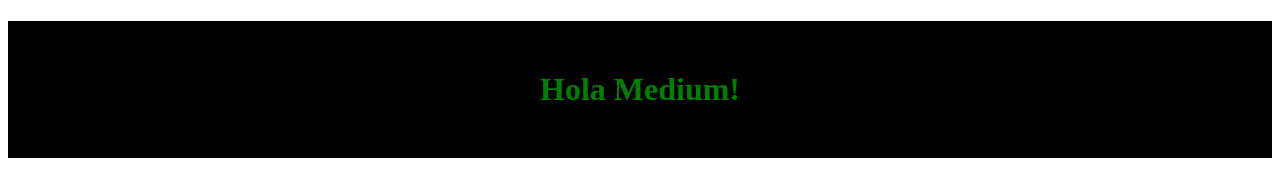
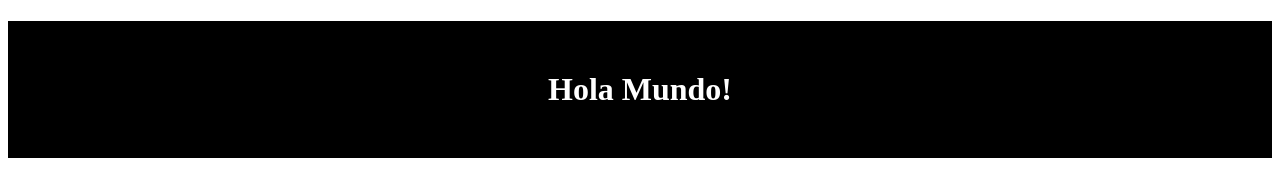
Before and after one commit to abitrian/eleventy-github, an Eleventy site: page src/index.md in a window 1280 px wide. Built offline with nearby package versions, Linux system fonts and the light colour scheme; Eleventy itself is replaced by a stand-in of ours; files that its build step writes are made by us from their sources.

Commit message:
feat(): hola mundo

```diff
--- a/src/index.md
+++ b/src/index.md
@@ -4,4 +4,4 @@ permalink: /
 title: 'Our Eleventy page'
 ---
 
-# Hola Medium!
+# Hola Mundo!
--- a/src/static/scss/main.scss
+++ b/src/static/scss/main.scss
@@ -1,5 +1,5 @@
 h1 {
-    color: green;
+    color: white;
     background-color: black;
     text-align: center;
     padding: 50px;
```
